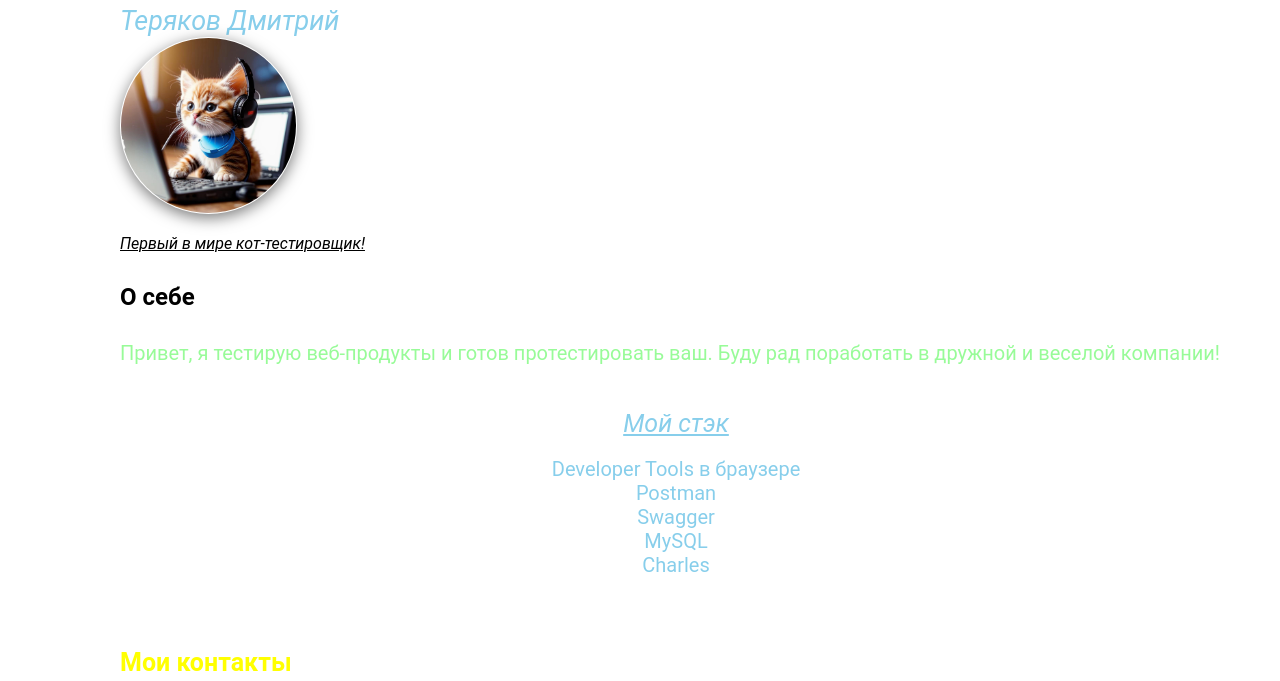
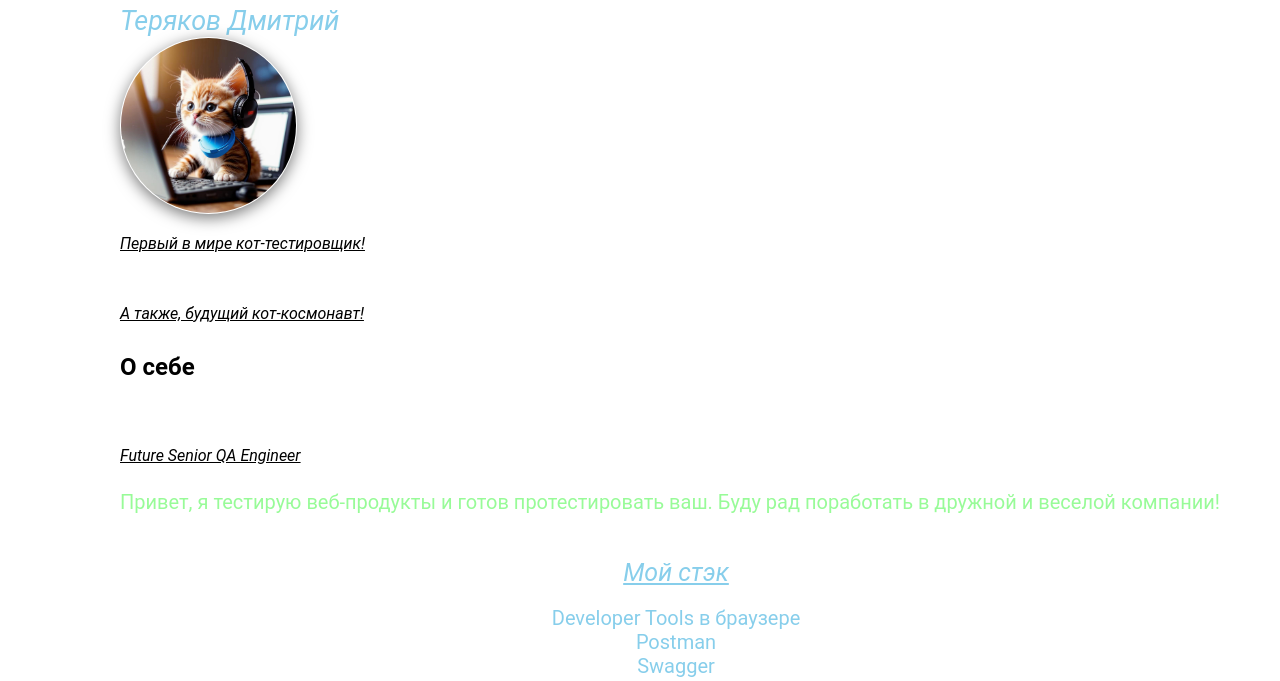
Before and after one commit to jackstflash/Site, a plain HTML site: page Визитка/index.html in a window 1280 px wide. Shown: the part 95-776 px from the top of the page. Drawn offline with Linux system fonts and the light colour scheme.

Commit message:
добавил параграф

```diff
--- a/Визитка/index.html
+++ b/Визитка/index.html
@@ -34,8 +34,12 @@
 		</div>
 
 			<p>Первый в мире кот-тестировщик!</p>
+			<br>
+			<p> А также, будущий кот-космонавт! </p>
 
 			<h2>О себе</h2>
+			<br>
+			<p> Future Senior QA Engineer </p>
 
 			<div class= "myself"> Привет, я тестирую веб-продукты и готов протестировать ваш. Буду рад поработать в дружной и веселой компании! </div>
 			<br>
```
